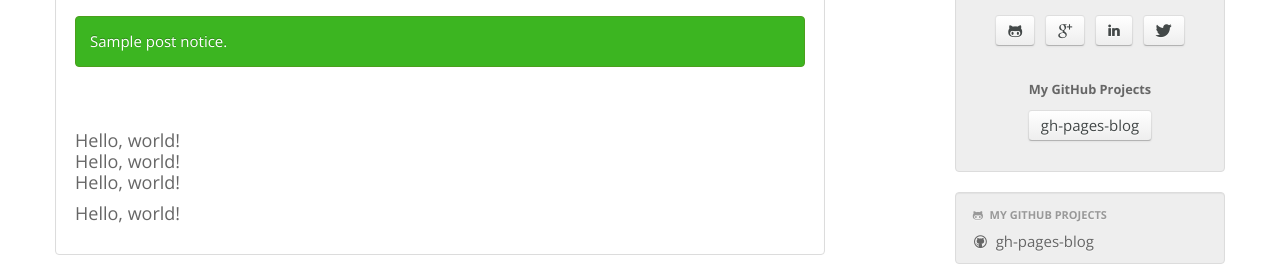
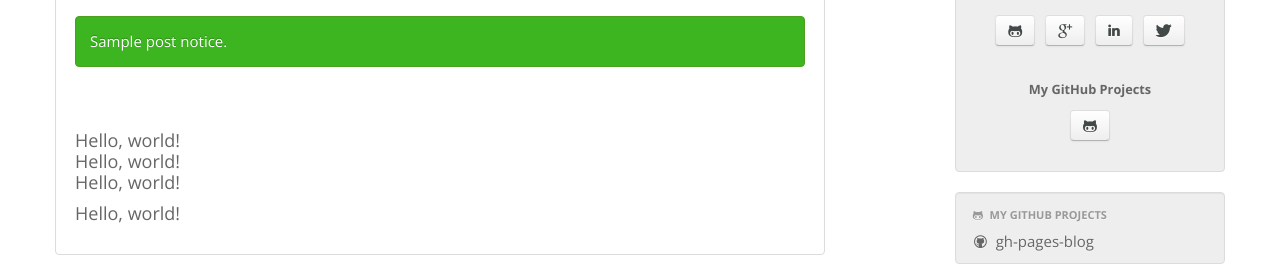
Before and after one commit to thedereck/thedereck.github.com, a Jekyll site: the page built from index.html, in a window 1280 px wide. Shown: the part 444-717 px from the top of the page. Built offline with Jekyll 4.4.1, drawn with Linux system fonts in a browser that asks for light colours.

Commit message:
Adding font awesome icon to github projects

```diff
--- a/_includes/body/sections/brief_bio/github-projects.html
+++ b/_includes/body/sections/brief_bio/github-projects.html
@@ -16,7 +16,7 @@
 				{% for brief_bio_github_project in site.github_projects.projects %}
 					<li>
 						<a class="btn" href="{{ brief_bio_github_project.url }}">
-							{% if site.font_awesome.enabled and brief_bio_social_link.font_awesome_icon %}
+							{% if site.font_awesome.enabled %}
 								<i class="icon-github-alt"></i>
 							{% else %}
 								{{ brief_bio_github_project.name }}
```
